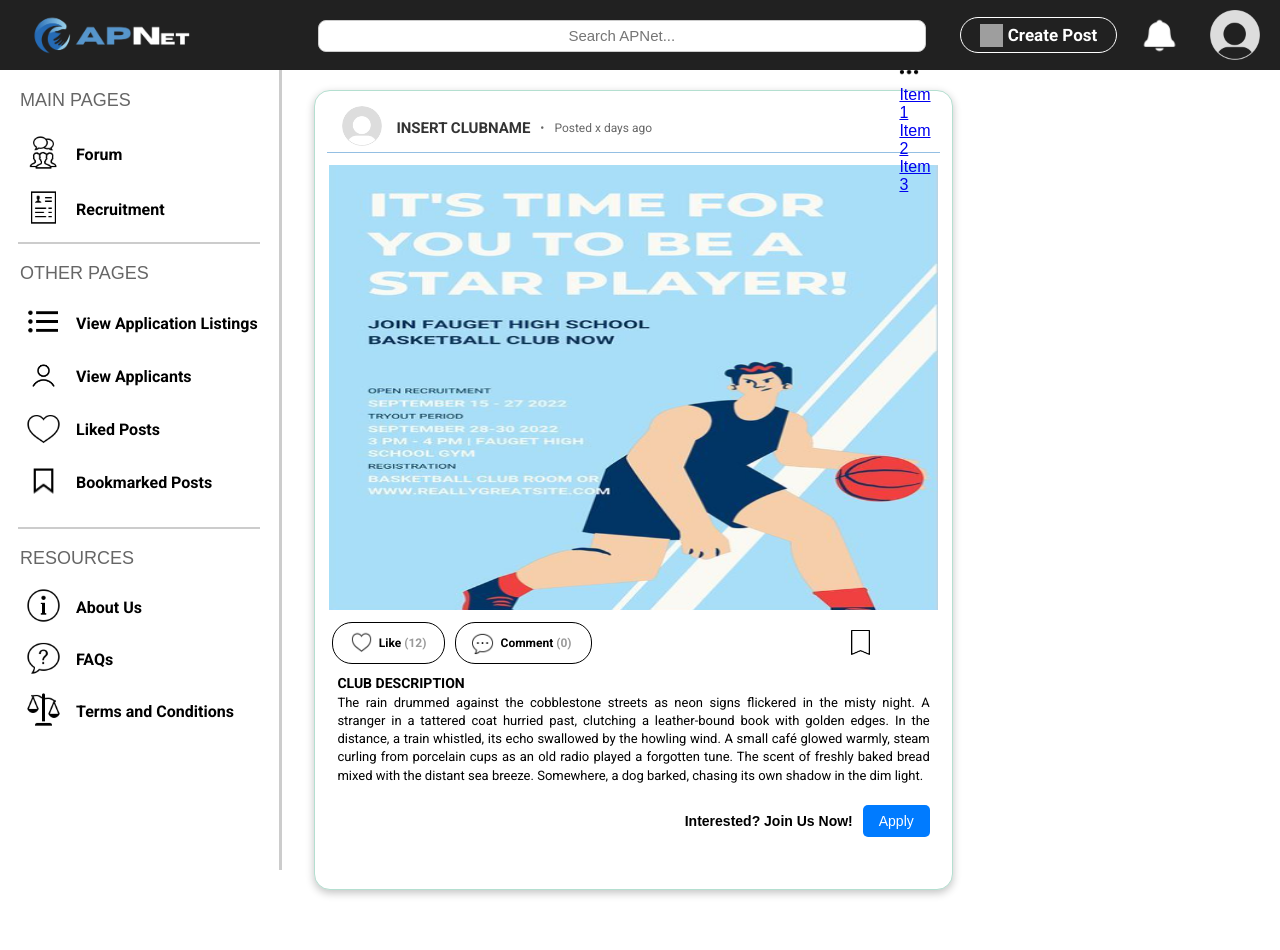
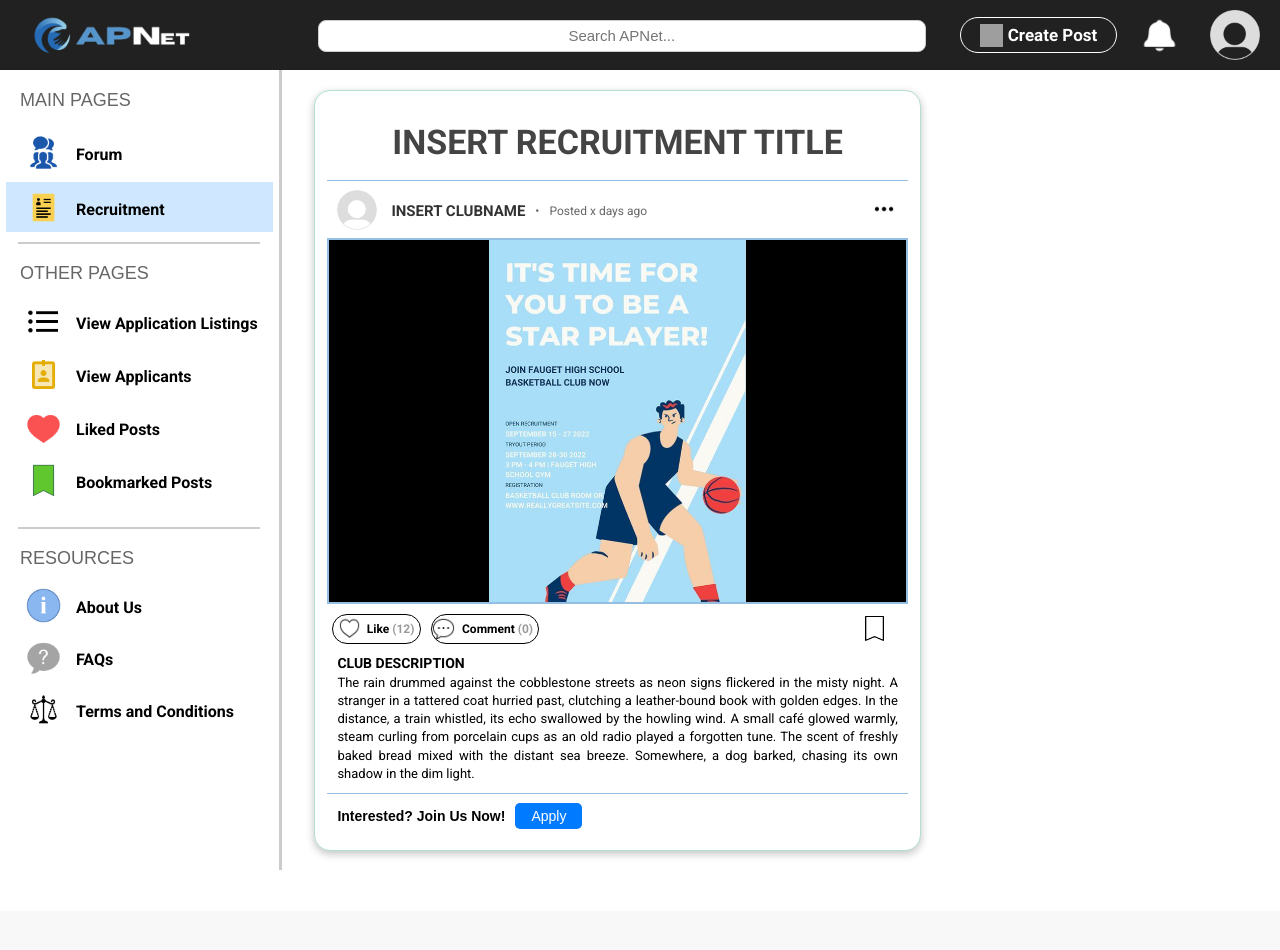
Before and after one commit to WaterproofS0cks/APNet, a Flask app: page /recruitment in a window 1280 px wide. After the commit the page ends 870 px from the top, so only its background shows below. Run offline with Flask 3, Linux system fonts and the light colour scheme; some libraries are stand-ins or nearby versions; grey boxes are pictures that could not be loaded.

Commit message:
feat: almost finalised recruitment.html design

```diff
--- a/static/style.css
+++ b/static/style.css
@@ -1194,7 +1194,7 @@ input[type="submit"]:hover {
     align-items: center;
     height: 50.4px;
     padding: 10px;
-    border-bottom: 1px solid #94bfe3 ;
+    /* border-bottom: 1px solid #94bfe3 ; */
 }
 
 #fm-post-pfp {
@@ -1254,11 +1254,11 @@ input[type="submit"]:hover {
     cursor: pointer;
 }
 
-.fm-dropdown {
+.fm-dropdown, .rc-dropdown {
     position: relative;
 }
 
-.fm-dropdown-content {
+.fm-dropdown-content, .rc-dropdown-content {
     display: none;
     position: absolute;
     background-color: white;
@@ -1267,7 +1267,7 @@ input[type="submit"]:hover {
     z-index: 1;
 }
 
-.fm-dropdown-item {
+.fm-dropdown-item, .rc-dropdown-item {
     display: flex;
     align-items: center;
     font-family: "Roboto", sans-serif;
@@ -1278,15 +1278,16 @@ input[type="submit"]:hover {
     text-decoration: none;
 }
 
-.fm-dropdown-item img {
+.fm-dropdown-item img, .rc-dropdown-item img {
     margin-right: 15px;
 }
 
-.fm-dropdown-item:hover {
+.fm-dropdown-item:hover, .rc-dropdown-item:hover {
     background-color: #f1f1f1;
 }
 
-.fm-image-container {
+
+.fm-image-container, .rc-image-container {
     height: 365.4px;
     width: 100%;
     margin: 10px 0 0 0;
@@ -1294,13 +1295,13 @@ input[type="submit"]:hover {
     background-color: #000;
 }
 
-.fm-image-container img {
+.fm-image-container img, .rc-image-container img {
     width: 100%;
     height: 100%;
     object-fit: contain;
 }
 
-.fm-button-container {
+.fm-button-container, .rc-button-container {
     display: flex;
     width: 100%;
     height: 50.4px;
@@ -1309,13 +1310,13 @@ input[type="submit"]:hover {
     margin-left: 5px;
 }
 
-#fm-post-hearticon {
+#fm-post-hearticon, #rc-post-hearticon {
     width: 21px;
     height: 23px;
     margin-bottom: 3px;
 }
 
-.fm-bookmark-icon-container {
+.fm-bookmark-icon-container, .rc-bookmark-icon-container {
     display: flex;
     align-items: center;
     justify-content: center;
@@ -1323,7 +1324,7 @@ input[type="submit"]:hover {
     margin-left: auto;
 }
 
-#fm-post-bookmarkicon {
+#fm-post-bookmarkicon, #rc-post-bookmarkicon {
     width: 37px;
     height: 27px;
 }
@@ -2018,8 +2019,7 @@ input[type="submit"]:hover {
 .rc-post-layout {
     background-color: white;
     position: relative;
-    height: 800px;
-    width: 100%;
+    width: 95%;
     margin-left: 0px;
     margin-bottom: 40px;
     border: 1px solid #b4dfd0;
@@ -2028,10 +2028,31 @@ input[type="submit"]:hover {
     box-shadow: rgba(0, 0, 0, 0.24) 0px 3px 8px;
 }
 
+.rc-title-container {
+    display: flex;
+    align-items: center;
+    width: 100%;
+    height: 78px;
+    margin-bottom: 5px;
+    border-bottom: 1.5px solid #94bfe3 ;
+}
+
+.rc-title-container h1 {
+    font-family: "Roboto", sans-serif;
+    font-weight: bold;
+    font-size: 34px;
+    color: #444;
+    margin: 0 auto;
+}
+
+.rc-profiledetails {
+    margin-bottom: 2px;
+}
+
 #rc-post-pfp {
     width: 40px;
     height: 40px;
-    margin: 0 5px 3px 5px;
+    margin: 0 5px 3px 0px;
     border-radius: 50%;
 }
 
@@ -2067,39 +2088,7 @@ input[type="submit"]:hover {
 }
 
 .rc-image-container {
-    height: 58%;
-    width: 100%;
-    margin: 10px 0 0 0;
-    border: 2px solid #ffffff;
-    background-color: #ffffff;
-}
-
-.rc-image-container img {
-    width: 100%;
-    height: 100%;
-    object-fit: fill;
-}
-
-.rc-button-container {
-    display: flex;
-    width: 120%;
-    height: 8%;
-    align-items: center;
-    padding: 10px 10px 10px 0px;
-    margin-left: 5px;
-}
-
-#rc-post-hearticon {
-    width: 21px;
-    height: 23px;
-    margin-bottom: 3px;
-}
-
-#rc-post-bookmarkicon {
-    width: 37px;
-    height: 27px;
-    margin: 0 0 1px 0;
-    margin-left: 250px;
+    margin-top: 0px;
 }
 
 .rc-like-icon-container {
@@ -2168,9 +2157,10 @@ input[type="submit"]:hover {
 
 .rc-post-footer {
     display: flex;
-    justify-content: flex-end;
-    align-items: center;
-    padding: 10px;
+    align-items: center;
+    padding: 0px 10px;
+    height: 45px;
+    border-top: 1.5px solid #94bfe3 ;
 }
 
 .rc-interest-text {
@@ -2183,7 +2173,7 @@ input[type="submit"]:hover {
     background-color: #007bff;
     color: white;
     border: none;
-    padding: 8px 16px;
+    padding: 5px 16px;
     font-size: 14px;
     border-radius: 5px;
     cursor: pointer;
--- a/templates/recruitment.html
+++ b/templates/recruitment.html
@@ -9,13 +9,13 @@
 
         <div class="nb-mainpages-container">
 
-            <a href="#"><div class="nb-mainpages-home">
-                 <img src="../static/src/icon/icons8-forum-50.png" alt="Forum Default Icon" id="nb-forumicon">
+            <a href="http://127.0.0.1:5000/#"><div class="nb-mainpages-home">
+                 <img src="../static/src/icon/icons8-forum-darkblue-50.png" alt="Forum Default Icon" id="nb-forumicon">
                  <h2>Forum</h2>
             </div></a>
 
-            <a href="#"><div class="nb-mainpages-recruitment">
-                <img src="../static/src/icon/icons8-resume-50.png" alt="Resume Default Icon" id="nb-resumeicon">
+            <a href="recruitment"><div class="nb-mainpages-recruitment" style="background-color: #d0e8ff;">
+                <img src="../static/src/icon/icons8-resume-48.png" alt="Resume Default Icon" id="nb-resumeicon">
                 <h2>Recruitment</h2>
             </div></a>
         </div>
@@ -35,21 +35,21 @@
 
             <a href="#">
                 <div class="nb-otherpages-applicantlisting">
-                    <img src="../static/src/icon/icons8-person-64.png" alt="Person Default Icon" id="nb-personicon">
+                    <img src="../static/src/icon/icons8-name-tag-yellow-96.png" alt="Person Default Icon" id="nb-personicon">
                     <h2>View Applicants</h2>
                 </div>
             </a>
 
             <a href="#">
                 <div class="nb-otherpages-likedposts">
-                    <img src="../static/src/icon/icons8-heart-50.png" alt="Heart Default Icon" id="nb-hearticon">
+                    <img src="../static/src/icon/icons8-heart-red-50.png" alt="Heart Default Icon" id="nb-hearticon">
                     <h2>Liked Posts</h2>
                 </div>
             </a>
 
             <a href="#">
                 <div class="nb-otherpages-bookmark">
-                    <img src="../static/src/icon/icons8-bookmark-32.png" alt="Bookmark Default Icon" id="nb-bookmarkicon">
+                    <img src="../static/src/icon/icons8-bookmark-evendarkergreen-500.png" alt="Bookmark Default Icon" id="nb-bookmarkicon">
                     <h2>Bookmarked Posts</h2>
                 </div>
             </a>
@@ -62,19 +62,19 @@
 
         <div class="nb-resources-container">
 
-            <a href="aboutus.html"><div class="nb-resources-aboutus">
-                <img src="../static/src/icon/icons8-info-50.png" alt="Info Default Icon" id="nb-infoicon">
+            <a href="aboutus"><div class="nb-resources-aboutus">
+                <img src="../static/src/icon/icons8-info-coolcolour-50.png" alt="Info Default Icon" id="nb-infoicon">
                 <h2>About Us</h2>
             </div></a>
 
 
             <a href="#"><div class="nb-resources-faqs">
-                <img src="../static/src/icon/icons8-faq-50.png" alt="FAQ Default Icon" id="nb-faqicon">
+                <img src="../static/src/icon/icons8-faq-gray-50.png" alt="FAQ Default Icon" id="nb-faqicon">
                 <h2>FAQs</h2>
             </div></a>
 
             <a href="#"><div class="nb-resources-tnc">
-                <img src="../static/src/icon/icons8-scales-50.png" alt="Scales Default Icon" id="nb-scalesicon">
+                <img src="../static/src/icon/icons8-scales-48.png" alt="Scales Default Icon" id="nb-scalesicon">
                 <h2>Terms and Conditions</h2>
             </div></a>
 
@@ -88,6 +88,11 @@
         <!-- POST LAYOUT -->
         <div class="rc-post-layout">
 
+            <div class="rc-title-container">
+                <h1>INSERT RECRUITMENT TITLE</h3>
+            </div>
+
+
             <div class="rc-profiledetails">
                 <!-- INSERT PFP HERE -->
                 <img src="../static/src/img/default-pfp.png" alt="Default pfp icon" id="rc-post-pfp">
@@ -98,12 +103,21 @@
                 <h2>Posted x days ago</h2>
 
                 <div class="rc-more-container">
-                    <div class="dropdown">
+                    <div class="rc-dropdown">
                         <span><img src="../static/src/icon/icons8-ellipsis-48.png" alt="Elipses" id="rc-moreicon" height="24" width="24"></span>
-                        <div class="dropdown-content">
-                            <a href="#" class="dropdown-item">Item 1</a>
-                            <a href="#" class="dropdown-item">Item 2</a>
-                            <a href="#" class="dropdown-item">Item 3</a>
+                        <div class="rc-dropdown-content">
+                            <a href="#" class="rc-dropdown-item">
+                                <img src="../static/src/icon/icons8-flag-48.png" alt="Report Post" id="rc-reportposticon" height="20" width="20"> Report Post
+                            </a>
+                            <a href="#" class="rc-dropdown-item">
+                                <img src="../static/src/icon/icons8-danger-50.png" alt="Report User" id="rc-reportusericon" height="20" width="20"> Report User
+                            </a>
+                            <a href="#" class="rc-dropdown-item">
+                                <img src="../static/src/icon/icons8-edit-96.png" alt="Edit" id="rc-editicon" height="20" width="20">Edit Post
+                            </a>
+                            <a href="#" class="rc-dropdown-item">
+                                <img src="../static/src/icon/icons8-delete-48.png" alt="Delete" id="rc-deleteicon" height="20" width="20">Delete Post
+                            </a>
                         </div>
                     </div>
                 </div>
@@ -136,7 +150,9 @@
 
 
                 <!-- BOOKMARK BUTTON -->
-                <img src="../static/src/icon/icons8-bookmark-50.png" alt="Bookmark" id="rc-post-bookmarkicon">
+                 <div class="rc-bookmark-icon-container">
+                     <img src="../static/src/icon/icons8-bookmark-50.png" alt="Bookmark" id="rc-post-bookmarkicon">
+                 </div>
 
             </div>
 
@@ -150,7 +166,8 @@
 
             <div class="rc-post-footer">
                 <span class="rc-interest-text">Interested? Join Us Now!</span>
-                <button class="rc-apply-button">Apply</button>
+                <!-- MAKE IT LEAD TO THE RECRUITMENT APPLICATION -->
+                <a href="recruitment_application.html"><button class="rc-apply-button">Apply</button></a>
             </div>
 
         </div>
@@ -205,7 +222,7 @@
 
             isLoading = true;
 
-            const postIds = Array.from(postContainer.querySelectorAll('.fm-post-layout'))
+            const postIds = Array.from(postContainer.querySelectorAll('.rc-post-layout'))
                 .map(post => post.getAttribute('data-post-id'))
                 .filter(postId => postId && postId.trim() !== "");
 
@@ -275,9 +292,9 @@
 
         // 3 Dot Menu Filter
         function filter3DotMenu(loggedInUserId) {
-            document.querySelectorAll(".fm-post-layout").forEach(post => {
+            document.querySelectorAll(".rc-post-layout").forEach(post => {
                 const postUserId = post.getAttribute("data-user-id");
-                const dropdown = post.querySelector(".fm-dropdown-content");
+                const dropdown = post.querySelector(".rc-dropdown-content");
 
                 if (dropdown) {
                     const reportPost = dropdown.querySelector("#fm-reportposticon")?.parentElement;
@@ -305,12 +322,12 @@
         document.addEventListener('DOMContentLoaded', function() {
             document.body.addEventListener('click', function(event) {
                 // 3 Dot Menu
-                const clickedDropdown = event.target.closest('.fm-dropdown');
+                const clickedDropdown = event.target.closest('.rc-dropdown');
 
                 if (clickedDropdown) {
-                    const dropdownContent = clickedDropdown.querySelector('.fm-dropdown-content');
+                    const dropdownContent = clickedDropdown.querySelector('.rc-dropdown-content');
 
-                    document.querySelectorAll('.fm-dropdown-content').forEach(function(dropdown) {
+                    document.querySelectorAll('.rc-dropdown-content').forEach(function(dropdown) {
                         if (dropdown !== dropdownContent) {
                             dropdown.style.display = 'none';
                         }
@@ -324,7 +341,7 @@
 
                     event.stopPropagation();
                 } else {
-                    document.querySelectorAll('.fm-dropdown-content').forEach(function(dropdown) {
+                    document.querySelectorAll('.rc-dropdown-content').forEach(function(dropdown) {
                         dropdown.style.display = 'none';
                     });
                 }
@@ -339,7 +356,7 @@
 
                 if (!actionContainer) return;
 
-                const postElement = actionContainer.closest(".fm-post-layout");
+                const postElement = actionContainer.closest(".rc-post-layout");
                 if (!postElement) return;
 
                 const postId = postElement.getAttribute("data-post-id");
@@ -392,7 +409,7 @@
                 if (isLoading) return;
 
                 if (window.innerHeight + window.scrollY < document.body.offsetHeight - 10) {
-                    document.querySelectorAll('.fm-dropdown-content').forEach(function(dropdown) {
+                    document.querySelectorAll('.rc-dropdown-content').forEach(function(dropdown) {
                         dropdown.style.display = 'none';
                     });
                 }
```
